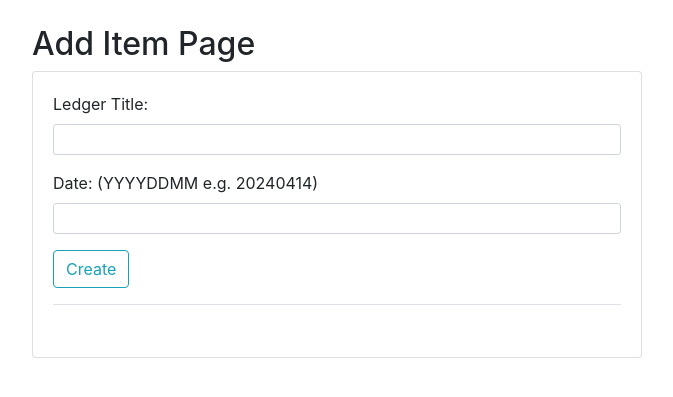
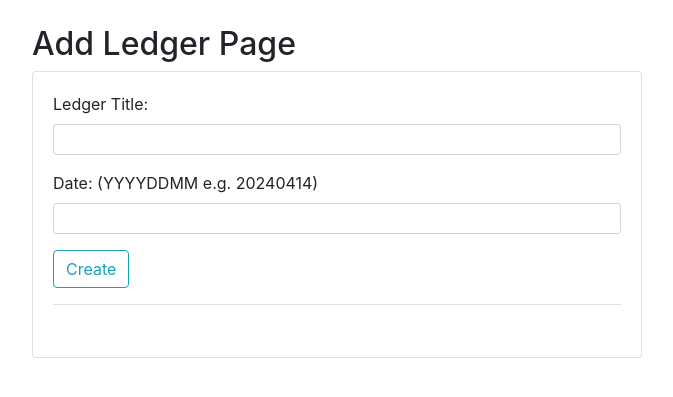
Before and after one commit to michaellamss/inventory-keeper, a Flask app: page /add_ledger in a window 1280 px wide. Shown: the part 56-453 px from the top of the page, without its empty margins (303-976 px from the left). Run offline with Flask 3, Linux system fonts and the light colour scheme; some libraries are stand-ins or nearby versions.

Commit message:
Ledger page header change

```diff
--- a/application/templates/add_ledger.html
+++ b/application/templates/add_ledger.html
@@ -1,7 +1,7 @@
 {% extends 'layout.html' %}
 {% block content %}
 <div class="col-xs-10 col-sm-6 col-md-6">
-    <h2>Add Item Page</h2>
+    <h2>Add Ledger Page</h2>
     <div class="card card-style mb-2">
         <div class="card-body">
             <form action="" method="POST">
```
